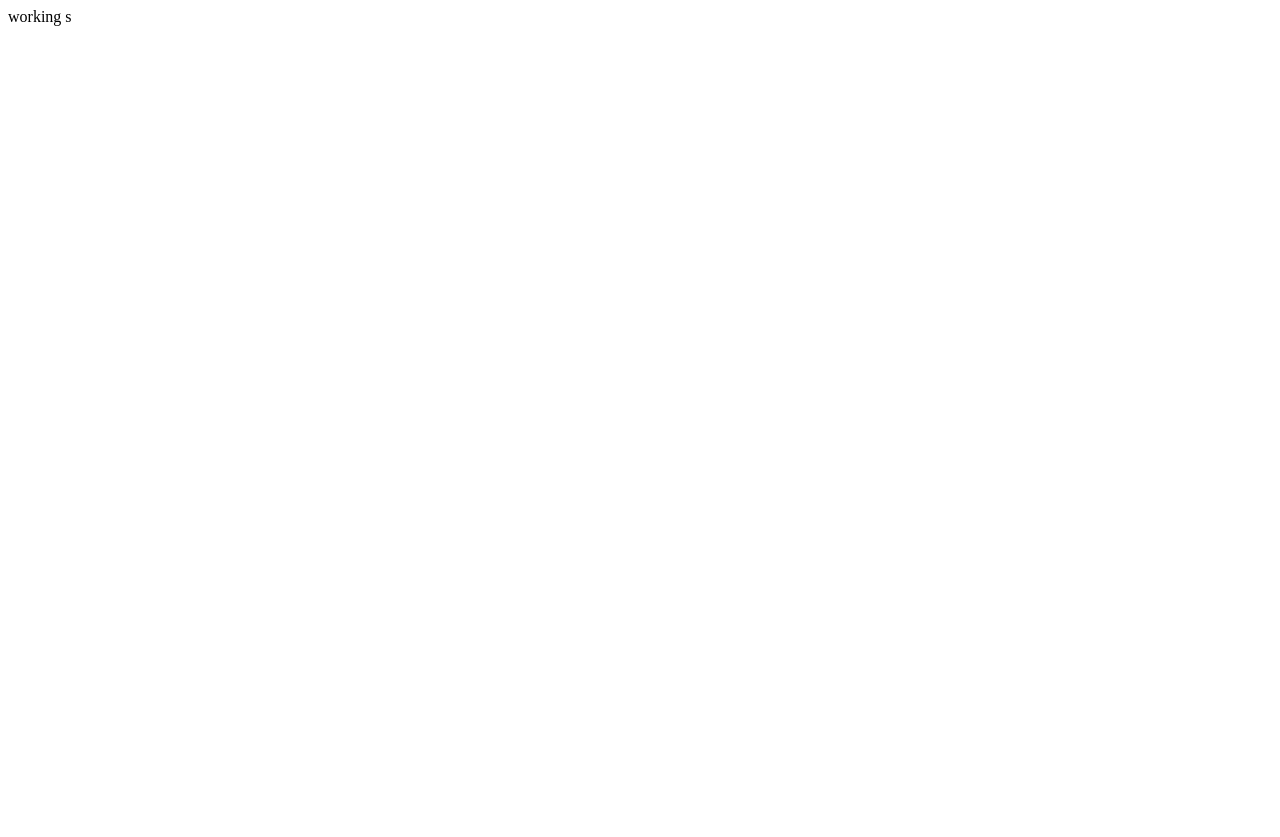
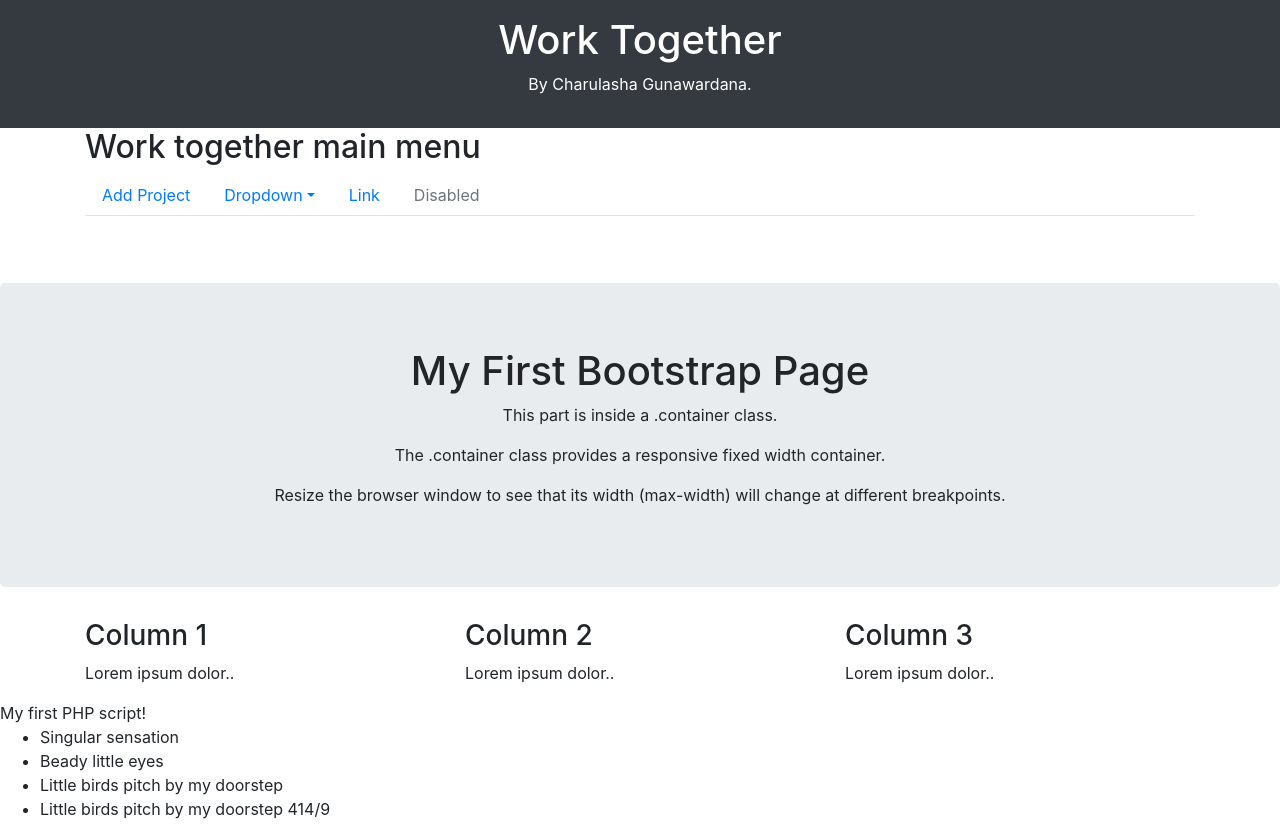
Before and after one commit to charulasha777/sandamaltest1, a PHP site: page / in a window 1280 px wide. Before the commit the page is almost empty. Before the commit the page ends 26 px from the top, so only its background shows below. Run offline with PHP 8.4, Linux system fonts and the light colour scheme.

Commit message:
all up to now

```diff
--- a/index.php
+++ b/index.php
@@ -1,5 +1,212 @@
+<!DOCTYPE html>
+<html lang="en">
+<head>
+  <title>Work Together</title>
+  <meta charset="utf-8">
+  <meta name="viewport" content="width=device-width, initial-scale=1">
+  <link rel="stylesheet" href="https://maxcdn.bootstrapcdn.com/bootstrap/4.5.2/css/bootstrap.min.css">
+  <script src="https://ajax.googleapis.com/ajax/libs/jquery/3.5.1/jquery.min.js"></script>
+  <script src="https://cdnjs.cloudflare.com/ajax/libs/popper.js/1.16.0/umd/popper.min.js"></script>
+  <script src="https://maxcdn.bootstrapcdn.com/bootstrap/4.5.2/js/bootstrap.min.js"></script>
+</head>
+<body>
+
+
+
+<div class="container-fluid p-3  bg-dark text-white">
+  <h1 class="text-center">Work Together</h1>
+  <p class="text-center">By Charulasha Gunawardana.</p>
+</div>
+
+
+
+<div class="container">
+  <h2>Work together main menu</h2>
+  <ul class="nav nav-tabs">
+    <li class="nav-item">
+      <a class="nav-link " href="#" data-toggle="modal" data-target="#myModal">Add Project</a>
+    </li>
+    <li class="nav-item dropdown">
+      <a class="nav-link dropdown-toggle" data-toggle="dropdown" href="#">Dropdown</a>
+      <div class="dropdown-menu">
+        <a class="dropdown-item" href="#">Link 1</a>
+        <a class="dropdown-item" href="#">Link 2</a>
+        <a class="dropdown-item" href="#">Link 3</a></div>
+    </li>
+    <li class="nav-item">
+      <a class="nav-link" href="#">Link</a>
+    </li>
+    <li class="nav-item">
+      <a class="nav-link disabled" href="#">Disabled</a>
+    </li>
+  </ul>
+</div>
+
+<p id="demo"></p>
+
+<div class="toast" data-autohide="false">
+    <div class="toast-header">
+      <strong class="mr-auto text-primary">Project Name</strong>
+      <small class="text-muted">5 mins ago</small>
+      <button type="button" class="ml-2 mb-1 close" data-dismiss="toast">&times;</button>
+    </div>
+    <!-- <div class="toast-body">
+      Some text inside the toast body
+    </div> -->
+  </div>
+</div>
+
+
+<div class="jumbotron ">
+  <h1 class="text-center">My First Bootstrap Page</h1>
+  <p class="text-center">This part is inside a .container class.</p>
+  <p class="text-center">The .container class provides a responsive fixed width container.</p>
+  <p class="text-center">Resize the browser window to see that its width (max-width) will change at different breakpoints.</p>
+</div>
+
+<div class="container">
+  <div class="row">
+    <div class="col-sm-4">
+      <h3>Column 1</h3>
+      <p>Lorem ipsum dolor..</p>
+    </div>
+    <div class="col-sm-4">
+      <h3>Column 2</h3>
+      <p>Lorem ipsum dolor..</p>
+    </div>
+    <div class="col-sm-4">
+      <h3>Column 3</h3>
+      <p>Lorem ipsum dolor..</p>
+    </div>
+  </div>
+</div>
+
+</body>
+</html>
+
+
 <?php
+echo "My first PHP script!";
+?>
 
-echo "working s";
+<script>
+  $(document).ready(function(){
+    console.log("works");
 
-?>
+    $(document).on('click','.addproject',function(){
+
+      $('[data-toggle="popover"]').popover();
+
+      $('.toast').toast('show');
+
+
+
+    });
+
+    $.getJSON( "projectjson.json", function( data ) {
+  var items = [];
+  $.each( data, function( key, val ) {
+    items.push( "<li id='" + key + "'>" + val + "</li>" );
+  });
+
+  $( "<ul/>", {
+    "class": "my-new-list",
+    html: items.join( "" )
+  }).appendTo( "body" );
+});
+
+var obj = {
+    name: 'Dhayalan',
+    score: 100
+};
+
+localStorage.setItem('gameStorage', JSON.stringify(obj));
+var obj = JSON.parse(localStorage.getItem('gameStorage'));
+console.log(obj);
+
+
+function download(filename, text) {
+  var element = document.createElement('a');
+  element.setAttribute('href', 'data:text/plain;charset=utf-8,' + encodeURIComponent(text));
+  element.setAttribute('download', filename);
+
+
+  element.style.display = 'none';
+  document.body.appendChild(element);
+
+  element.click();
+
+  document.body.removeChild(element);
+}
+
+$("#lesen").click(function() {
+        $.ajax({
+            url : "projectjson.json",
+            dataType: "text",
+            success : function (data) {
+                $(".text").html(data);
+            }
+        });
+    });
+
+});
+
+// Start file download.
+/* var myJSON = JSON.stringify(obj);
+download("gameStorage.json",myJSON);
+
+var text = myJSON
+    blob = new Blob([text], { type: 'text/plain' }),
+    anchor = document.createElement('a');
+
+anchor.save = "hello.json";
+anchor.href = (window.webkitURL || window.URL).createObjectURL(blob);
+anchor.dataset.downloadurl = ['text/plain', anchor.download, anchor.href].join(':');
+anchor.click(); */
+
+
+
+
+    // json
+
+/*     var text = '{"employees":[' +
+'{"firstName":"John","lastName":"Doe" },' +
+'{"firstName":"Anna","lastName":"Smith" },' +
+'{"firstName":"Peter","lastName":"Jones" }]}';
+
+obj = JSON.parse(text);
+document.getElementById("demo").innerHTML =
+obj.employees[1].firstName + " " + obj.employees[1].lastName; */
+
+//json 2
+
+
+
+</script>
+
+
+<!-- The Modal -->
+<div class="modal fade" id="myModal">
+    <div class="modal-dialog modal-dialog-centered">
+      <div class="modal-content">
+
+        <!-- Modal Header -->
+        <div class="modal-header">
+          <h4 class="modal-title">Add Project Main Name</h4>
+          <button type="button" class="close" data-dismiss="modal">&times;</button>
+        </div>
+
+        <!-- Modal body -->
+        <div class="modal-body">
+        <input type="text" class="form-control form-control" >
+        </div>
+
+        <!-- Modal footer -->
+        <div class="modal-footer">
+        <button type="button" class="btn btn-primary addproject" data-toggle="popover" title="Project Name" data-content="Please add Project name" data-placement="bottom" data-trigger="focus">Add</button>
+          <button type="button" class="btn btn-secondary" data-dismiss="modal">Close</button>
+        </div>
+
+        </div>
+        </div>
+  </div>
--- /dev/null
+++ b/projectjson.json
@@ -0,0 +1,6 @@
+{
+    "one": "Singular sensation",
+    "two": "Beady little eyes",
+    "three": "Little birds pitch by my doorstep",
+    "four": "Little birds pitch by my doorstep 414/9"
+  }
```
